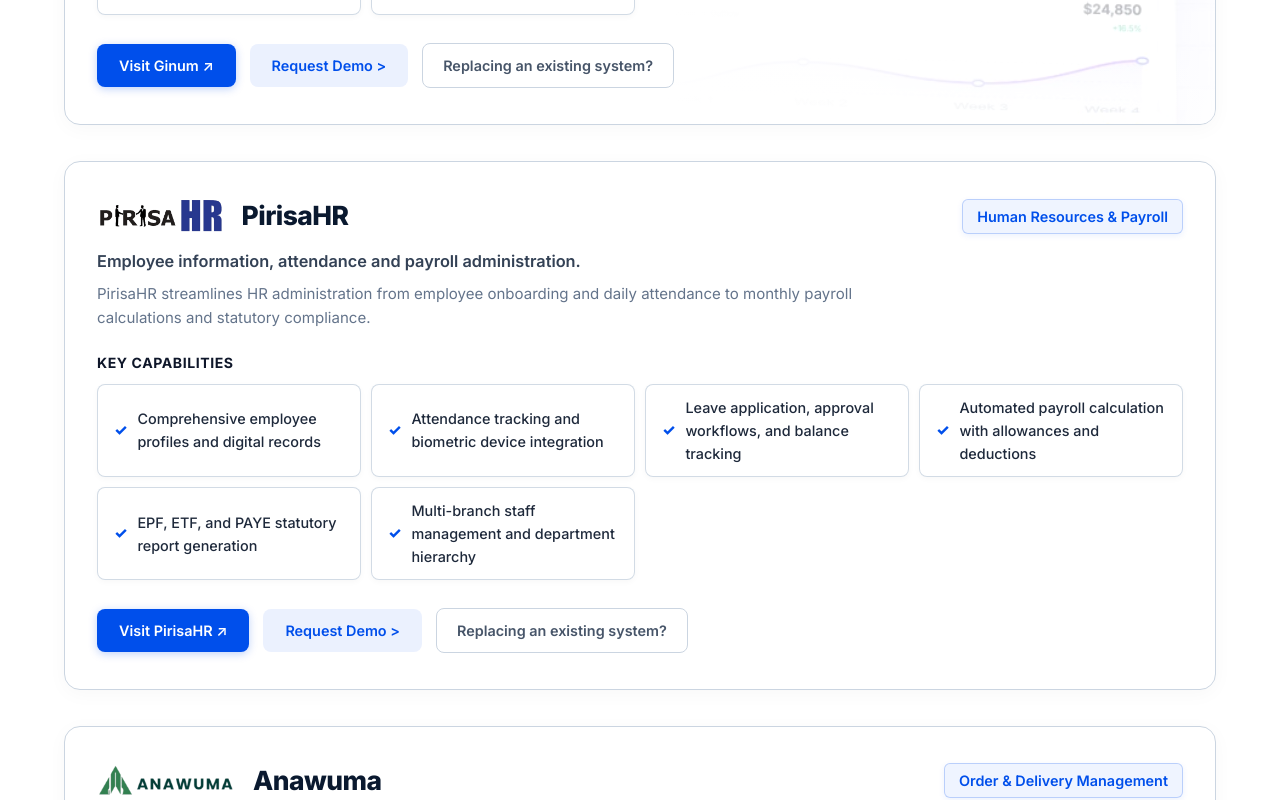
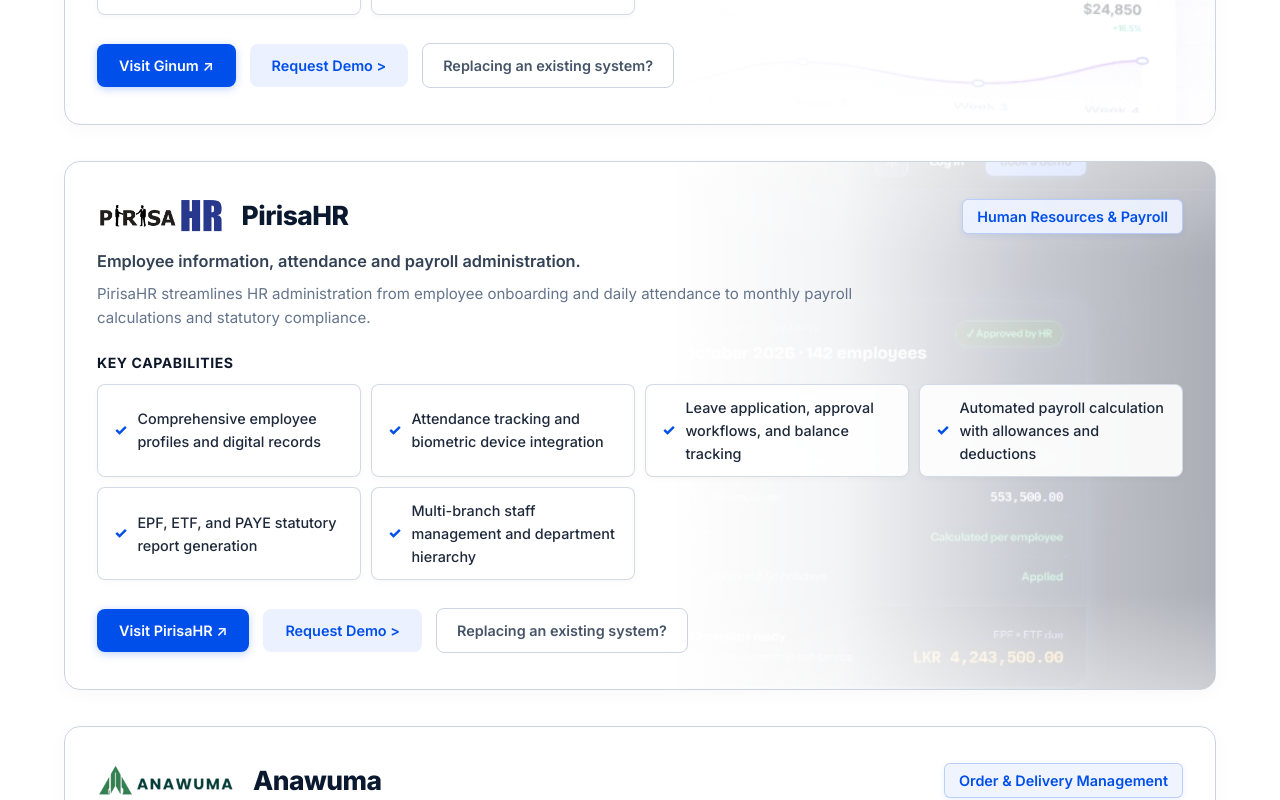
Before and after one commit to Knoweb/Knoweb-site, a Next.js app in the folder knoweb/: page /saas in a window 1280 px wide. Shown: the part 1260-2060 px from the top of the page. Built offline with nearby package versions, Linux system fonts and the light colour scheme.

Commit message:
feat(saas): integrate PirisaHR payroll dashboard UI background in PirisaHR product card

```diff
--- a/knoweb/src/app/saas/page.tsx
+++ b/knoweb/src/app/saas/page.tsx
@@ -44,6 +44,7 @@ const products: ProductItem[] = [
     url: 'https://pirisahr.com/',
     logoLight: '/logos/pirisahr.png',
     logoDark: '/logos/pirisahr-dark.png',
+    bgImage: '/pirisahr-dashboard-bg.jpg',
     summary: 'Employee information, attendance and payroll administration.',
     details:
       'PirisaHR streamlines HR administration from employee onboarding and daily attendance to monthly payroll calculations and statutory compliance.',
```
Also changed, not shown: knoweb/public/pirisahr-dashboard-bg.jpg (added).
